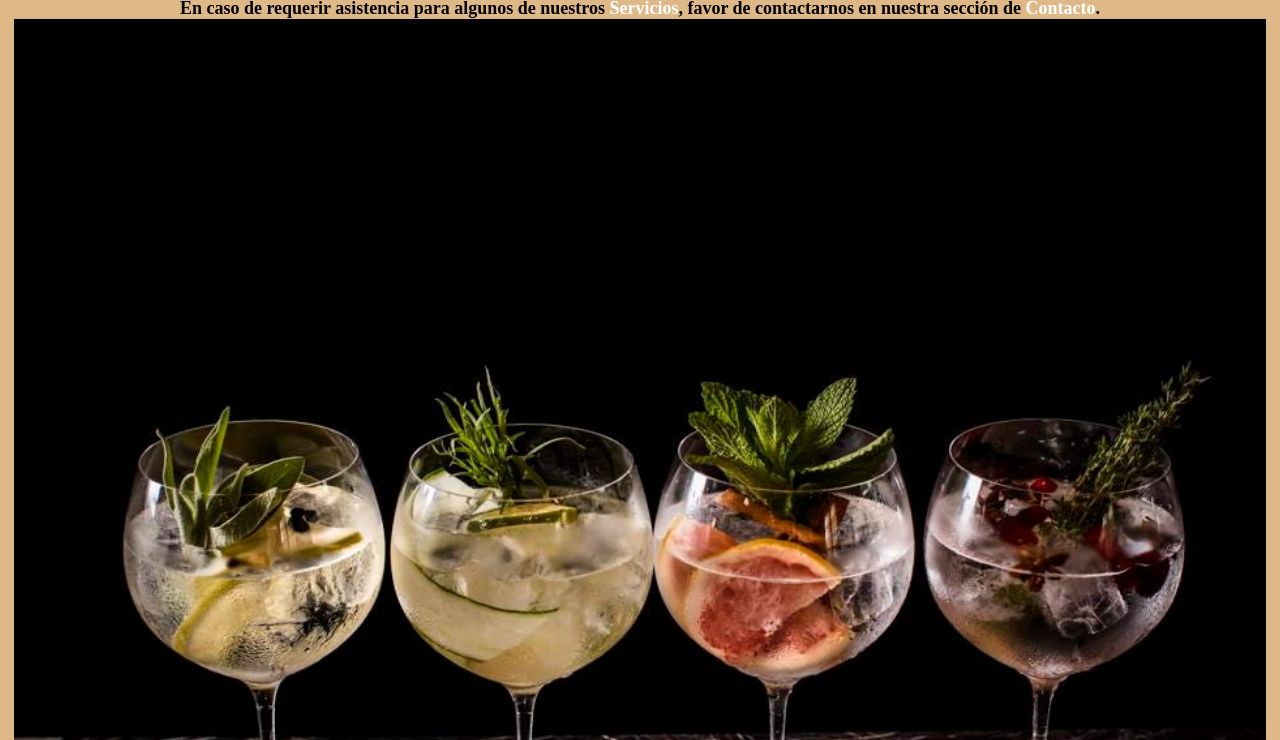
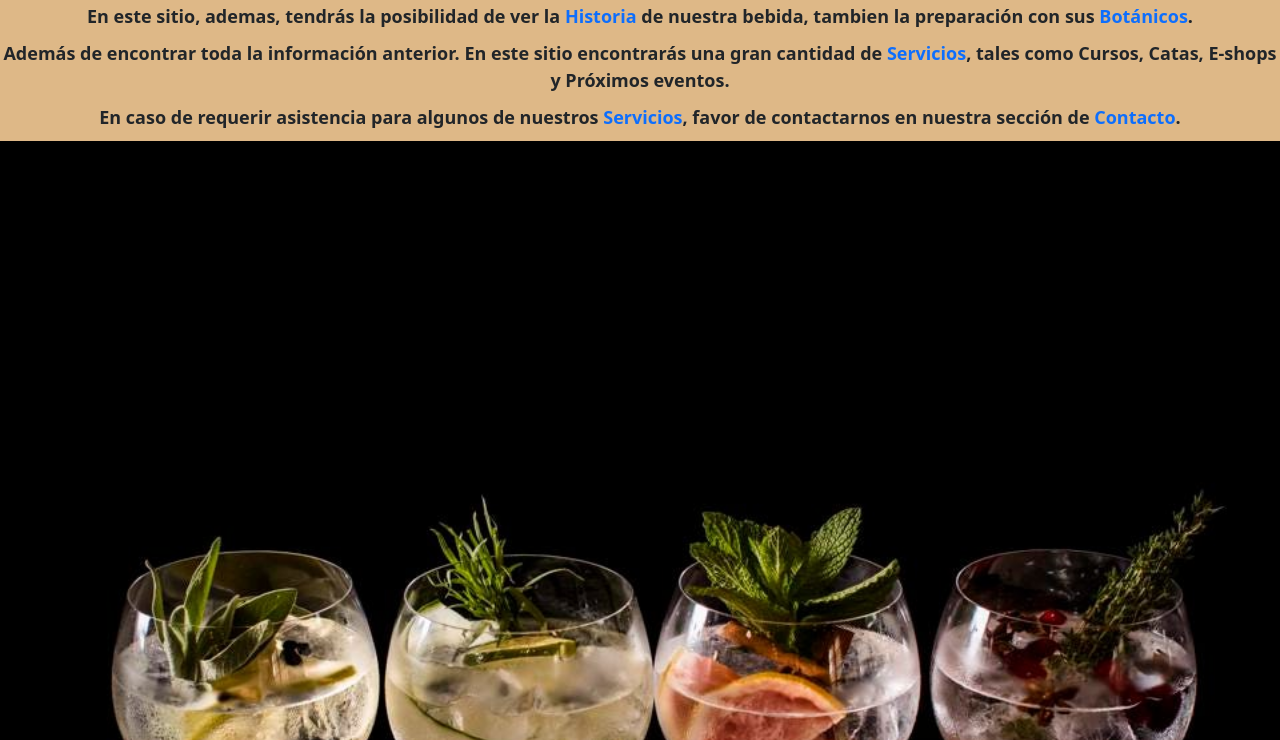
Before and after one commit to dbususcovich/ginnoteca, a plain HTML site: page index.html in a window 1280 px wide. Shown: the part 243-983 px from the top of the page. Drawn offline with nearby package versions, Linux system fonts and the light colour scheme.

Commit message:
Por subir a github

```diff
--- a/css/style1.css
+++ b/css/style1.css
@@ -1,17 +1,16 @@
-
 /* Dispositivos chicos menores a 600px */
-*{
+* {
   padding: 0;
   margin: 0;
 }
 
-html{
+html {
   font-size: 62.5%;
 }
 
 
 
-body{
+body {
   background-color: burlywood;
   text-align: center;
   font-weight: bolder;
@@ -30,22 +29,18 @@ nav ul li {
   list-style-type: none;
 }
 
-a{
-  color:white;
+a {
+  background-color: burlywood;
   text-decoration: none;
 }
 
-a{
-  background-color:burlywood;
-  text-decoration: none;
+img {
+  width: 100%;
+  height: auto;
+
 }
 
-img{
-  width: 100%;
-  height: auto;
-}
-
-footer ul li a img{
+footer ul li a img {
   width: 32px;
   height: 32px;
   display: inline-block;
@@ -56,7 +51,7 @@ footer ul li {
   list-style-type: none;
 }
 
-iframe{
+iframe {
   width: auto;
   height: auto;
   display: inline-block;
@@ -64,6 +59,6 @@ iframe{
 
 }
 
-footer{
+footer {
   margin-top: 3em;
 }
--- a/index.html
+++ b/index.html
@@ -5,11 +5,13 @@
     <meta charset="UTF-8">
     <meta http-equiv="X-UA-Compatible" content="IE=edge">
     <meta name="viewport" content="width=device-width, initial-scale=1.0">
-    <link rel="stylesheet" type="text/css" href="css/style1.css">
     <link rel="shortcut icon" href="./img/favicon.ico">
     <link rel="preconnect" href="https://fonts.googleapis.com">
     <link rel="preconnect" href="https://fonts.gstatic.com" crossorigin>
     <link href="https://fonts.googleapis.com/css2?family=Roboto+Mono:wght@300&display=swap" rel="stylesheet">
+    <link href="https://cdn.jsdelivr.net/npm/bootstrap@5.0.2/dist/css/bootstrap.min.css" rel="stylesheet"
+        integrity="sha384-EVSTQN3/azprG1Anm3QDgpJLIm9Nao0Yz1ztcQTwFspd3yD65VohhpuuCOmLASjC" crossorigin="anonymous">
+    <link rel="stylesheet" type="text/css" href="css/style1.css">
     <title>Amantes del Gin</title>
 </head>
 
@@ -41,12 +43,18 @@
         <h2>Bienvenido a la GinNoteca</h2>
 
         <p>El primer sitio de internet dedicado 100% a nuestra bebida amada, el Gin</p>
-<p>En este sitio, ademas, tendrás la posibilidad de ver la <a class="aIndex" href="./sections/historia.html">Historia </a> de nuestra bebida, tambien la preparación con sus <a class="aIndex" href="./sections/botanicos.html">Botánicos</a>.
+        <p>En este sitio, ademas, tendrás la posibilidad de ver la <a class="aIndex"
+                href="./sections/historia.html">Historia </a> de nuestra bebida, tambien la preparación con sus <a
+                class="aIndex" href="./sections/botanicos.html">Botánicos</a>.
 
 
-<p>Además de encontrar toda la información anterior. En este sitio encontrarás una gran cantidad de <a class="aIndex" href="./sections/servicios.html">Servicios</a>, tales como Cursos, Catas, E-shops y Próximos eventos.</p>
+            <p>Además de encontrar toda la información anterior. En este sitio encontrarás una gran cantidad de <a
+                    class="aIndex" href="./sections/servicios.html">Servicios</a>, tales como Cursos, Catas, E-shops y
+                Próximos eventos.</p>
             <p>
-    En caso de requerir asistencia para algunos de nuestros <a class="aIndex" href="./sections/servicios.html">Servicios</a>, favor de contactarnos en nuestra sección de <a class="aIndex" href="./sections/contacto.html">Contacto</a>.
+                En caso de requerir asistencia para algunos de nuestros <a class="aIndex"
+                    href="./sections/servicios.html">Servicios</a>, favor de contactarnos en nuestra sección de <a
+                    class="aIndex" href="./sections/contacto.html">Contacto</a>.
             </p>
 
             <div>
@@ -66,7 +74,8 @@
                                 alt="Twitter"></a>
                     </li>
                     <li>
-                    <a href="mailto:laginnoteca@gmail.com" target="_blank"><img src="./img/icomail.png" alt="Email"></a>
+                        <a href="mailto:laginnoteca@gmail.com" target="_blank"><img src="./img/icomail.png"
+                                alt="Email"></a>
                     </li>
                     <li>
                         <a href="https://api.whatsapp.com/send?phone=5491168724325" target="_blank"><img
@@ -77,6 +86,9 @@
                     </li>
                 </ul>
             </footer>
+            <script src="https://cdn.jsdelivr.net/npm/bootstrap@5.0.2/dist/js/bootstrap.bundle.min.js"
+                integrity="sha384-MrcW6ZMFYlzcLA8Nl+NtUVF0sA7MsXsP1UyJoMp4YLEuNSfAP+JcXn/tWtIaxVXM"
+                crossorigin="anonymous"></script>
 </body>
 
 </html>
```
Lines whose indentation alone changed are shown as unchanged.
